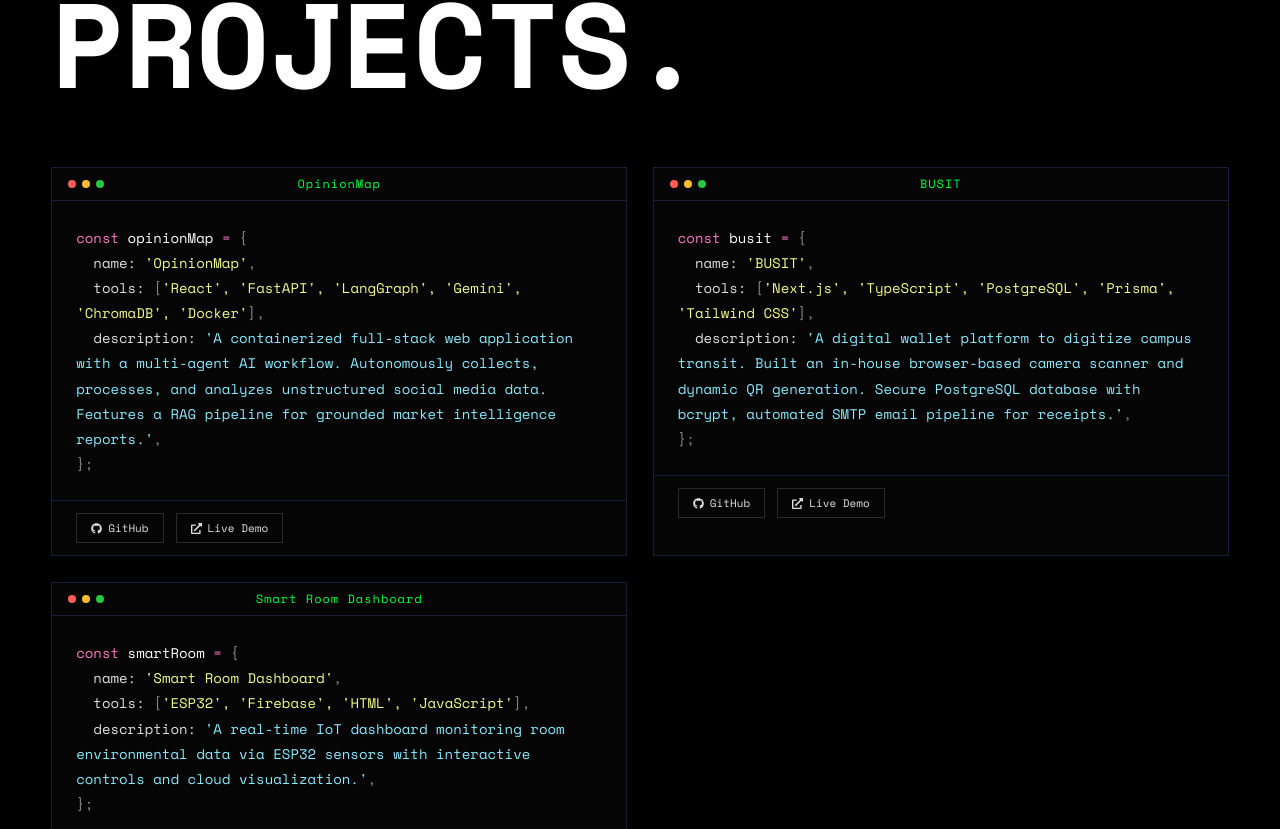
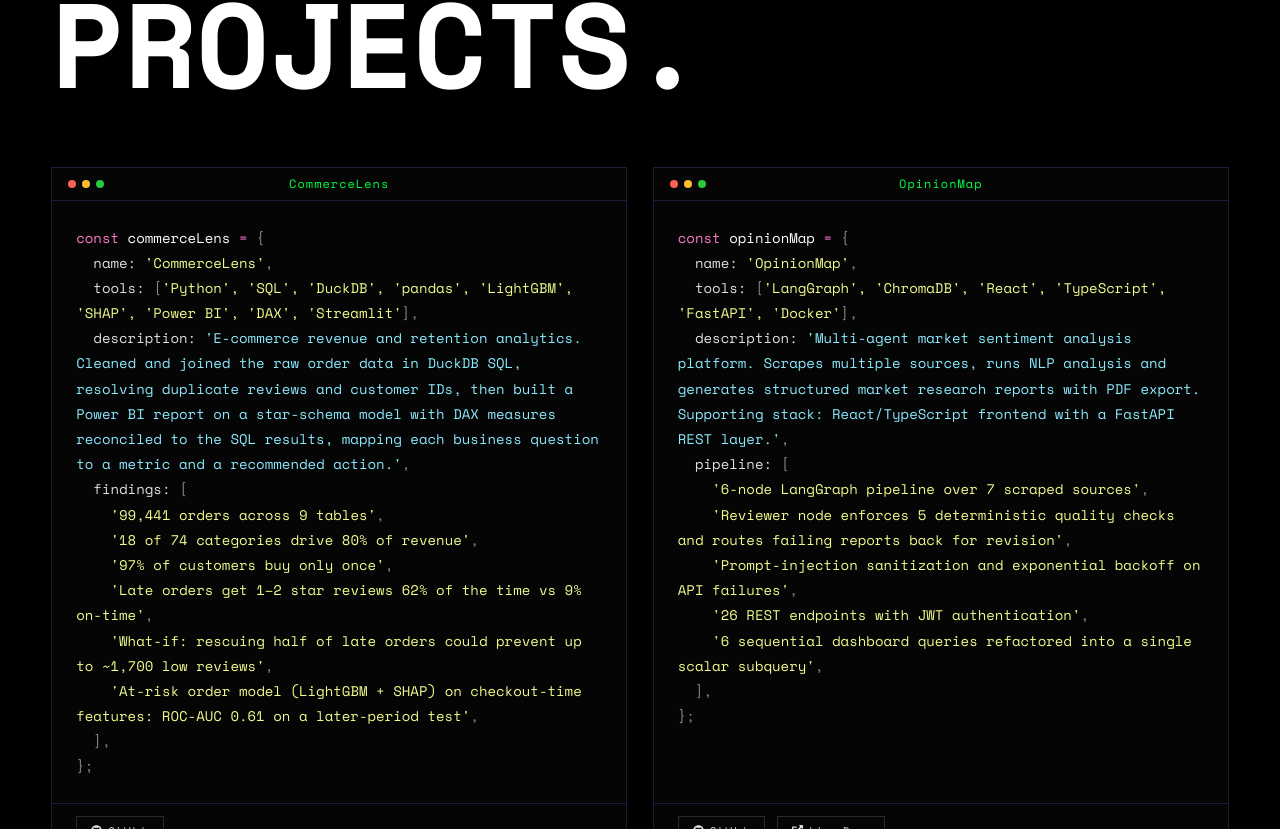
Before and after one commit to TRITUSLegend/Personal-Portfolio, a React (Create React App) app: page / in a window 1280 px wide. Shown: the part 2171-3000 px from the top of the page. Built offline with nearby package versions, Linux system fonts and the light colour scheme.

Commit message:
feat: add CommerceLens and refocus OpinionMap in projects

```diff
--- a/src/components/Projects.jsx
+++ b/src/components/Projects.jsx
@@ -5,11 +5,34 @@
 
 const projects = [
   {
+    name: 'CommerceLens',
+    variable: 'commerceLens',
+    tools: ['Python', 'SQL', 'DuckDB', 'pandas', 'LightGBM', 'SHAP', 'Power BI', 'DAX', 'Streamlit'],
+    description:
+      'E-commerce revenue and retention analytics. Cleaned and joined the raw order data in DuckDB SQL, resolving duplicate reviews and customer IDs, then built a Power BI report on a star-schema model with DAX measures reconciled to the SQL results, mapping each business question to a metric and a recommended action.',
+    findings: [
+      '99,441 orders across 9 tables',
+      '18 of 74 categories drive 80% of revenue',
+      '97% of customers buy only once',
+      'Late orders get 1–2 star reviews 62% of the time vs 9% on-time',
+      'What-if: rescuing half of late orders could prevent up to ~1,700 low reviews',
+      'At-risk order model (LightGBM + SHAP) on checkout-time features: ROC-AUC 0.61 on a later-period test',
+    ],
+    github: 'https://github.com/TRITUSLegend/CommerceLens',
+  },
+  {
     name: 'OpinionMap',
     variable: 'opinionMap',
-    tools: ['React', 'FastAPI', 'LangGraph', 'Gemini', 'ChromaDB', 'Docker'],
+    tools: ['LangGraph', 'ChromaDB', 'React', 'TypeScript', 'FastAPI', 'Docker'],
     description:
-      'A containerized full-stack web application with a multi-agent AI workflow. Autonomously collects, processes, and analyzes unstructured social media data. Features a RAG pipeline for grounded market intelligence reports.',
+      'Multi-agent market sentiment analysis platform. Scrapes multiple sources, runs NLP analysis and generates structured market research reports with PDF export. Supporting stack: React/TypeScript frontend with a FastAPI REST layer.',
+    pipeline: [
+      '6-node LangGraph pipeline over 7 scraped sources',
+      'Reviewer node enforces 5 deterministic quality checks and routes failing reports back for revision',
+      'Prompt-injection sanitization and exponential backoff on API failures',
+      '26 REST endpoints with JWT authentication',
+      '6 sequential dashboard queries refactored into a single scalar subquery',
+    ],
     github: 'https://github.com/TRITUSLegend/OpinionMap',
     live: 'https://opinionmap.netlify.app',
   },
@@ -32,6 +55,9 @@
     live: 'https://trituslegend.github.io/smart-room-dashboard/',
   },
 ];
+
+// Optional array fields, rendered as extra code lines only on projects that have them
+const listFields = ['findings', 'pipeline'];
 
 const fadeIn = {
   initial: { opacity: 0, y: 20 },
@@ -93,6 +119,25 @@
                 <span className={styles.cyan}>&apos;{proj.description}&apos;</span>
                 <span className={styles.punctuation}>,</span>
               </p>
+              {listFields
+                .filter((field) => proj[field])
+                .map((field) => (
+                  <React.Fragment key={field}>
+                    <p className={styles.codeLine}>
+                      {'  '}<span className={styles.key}>{field}: </span>
+                      <span className={styles.punctuation}>[</span>
+                    </p>
+                    {proj[field].map((item) => (
+                      <p key={item} className={styles.codeLine}>
+                        {'    '}<span className={styles.string}>&apos;{item}&apos;</span>
+                        <span className={styles.punctuation}>,</span>
+                      </p>
+                    ))}
+                    <p className={styles.codeLine}>
+                      {'  '}<span className={styles.punctuation}>],</span>
+                    </p>
+                  </React.Fragment>
+                ))}
               <p className={styles.codeLine}>
                 <span className={styles.punctuation}>{'};'}</span>
               </p>
--- a/src/styles/Projects.module.css
+++ b/src/styles/Projects.module.css
@@ -24,7 +24,7 @@
 
 .grid {
   display: grid;
-  grid-template-columns: repeat(auto-fill, minmax(min(100%, 380px), 1fr));
+  grid-template-columns: repeat(2, minmax(0, 1fr));
   gap: clamp(20px, 2vw, 32px);
 }
 
@@ -33,6 +33,8 @@
   background: rgba(10, 10, 10, 0.5);
   transition: border-color 0.2s ease, transform 0.2s ease;
   overflow: hidden;
+  display: flex;
+  flex-direction: column;
 }
 
 .card:hover {
@@ -86,6 +88,7 @@
   font-family: 'Space Mono', monospace;
   font-size: clamp(12px, 1.1vw, 14px);
   line-height: 1.8;
+  flex: 1;
 }
 
 .codeLine {
@@ -143,3 +146,9 @@
   border-color: #00FF41;
   color: #00FF41;
 }
+
+@media (max-width: 768px) {
+  .grid {
+    grid-template-columns: 1fr;
+  }
+}
```
